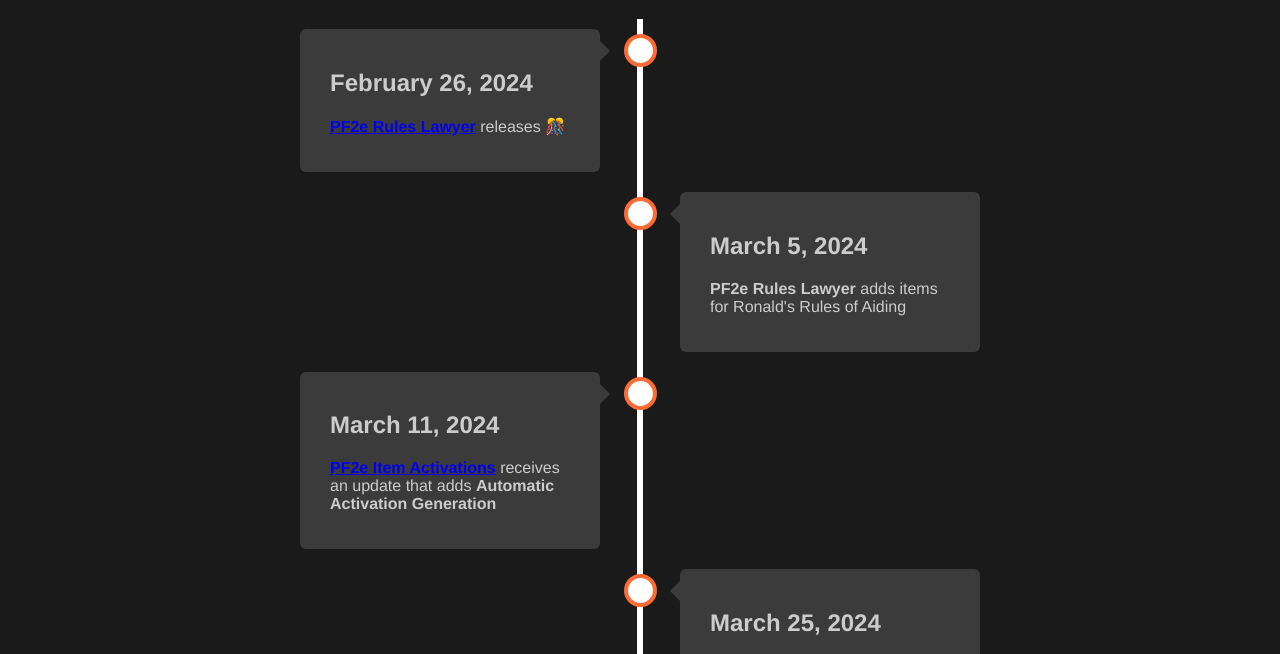
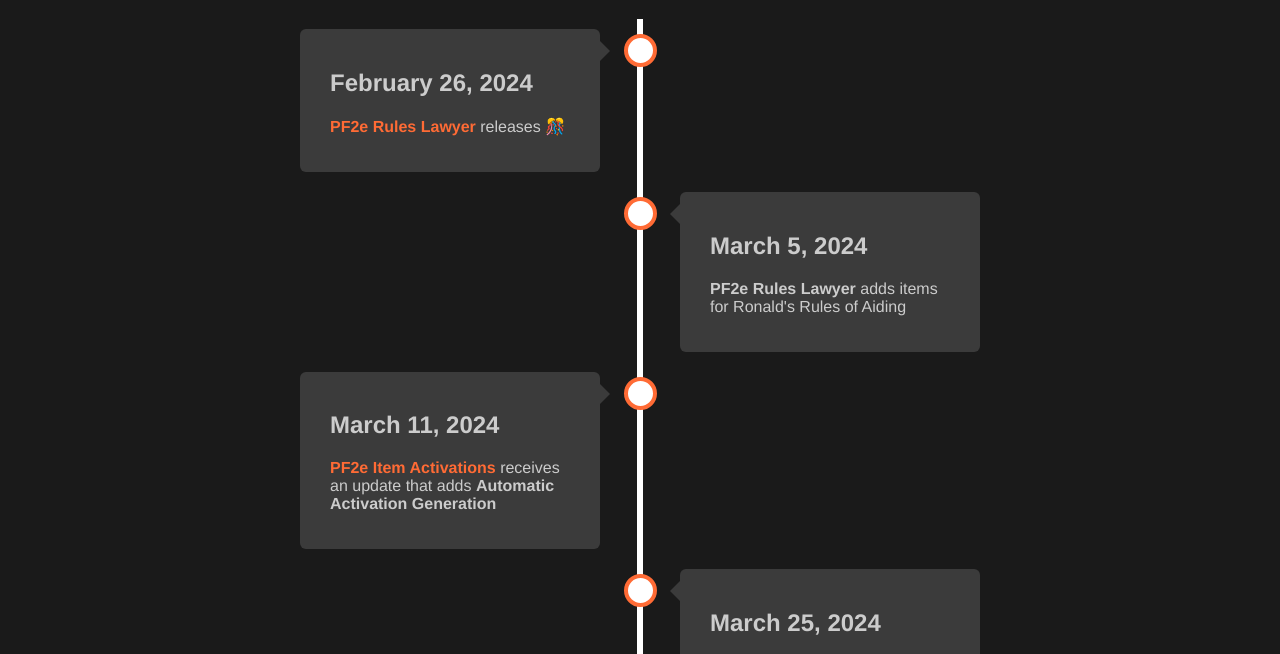
Before and after one commit to ChasarooniZ/chasarooniz.github.io, a plain HTML site: page progress/2024.html in a window 1280 px wide. Shown: the part 135-789 px from the top of the page. Drawn offline with Linux system fonts and the light colour scheme; files whose address does not match are found by name.

Commit message:
Update progressStyles.css

```diff
--- a/progress/progressStyles.css
+++ b/progress/progressStyles.css
@@ -23,6 +23,16 @@
             left: 50%;
             margin-left: -3px;
         }
+       /* Timeline Link Styling */
+       .timeline a {
+           color: #ff6b35; /* Matches the orange of the header text */
+           text-decoration: none; /* Removes underline */
+           font-weight: bold; /* Makes it stand out */
+       }
+
+       .timeline a:hover {
+           text-decoration: underline; /* Adds underline on hover for emphasis */
+       }
         .container {
             padding: 10px 40px;
             position: relative;
```
